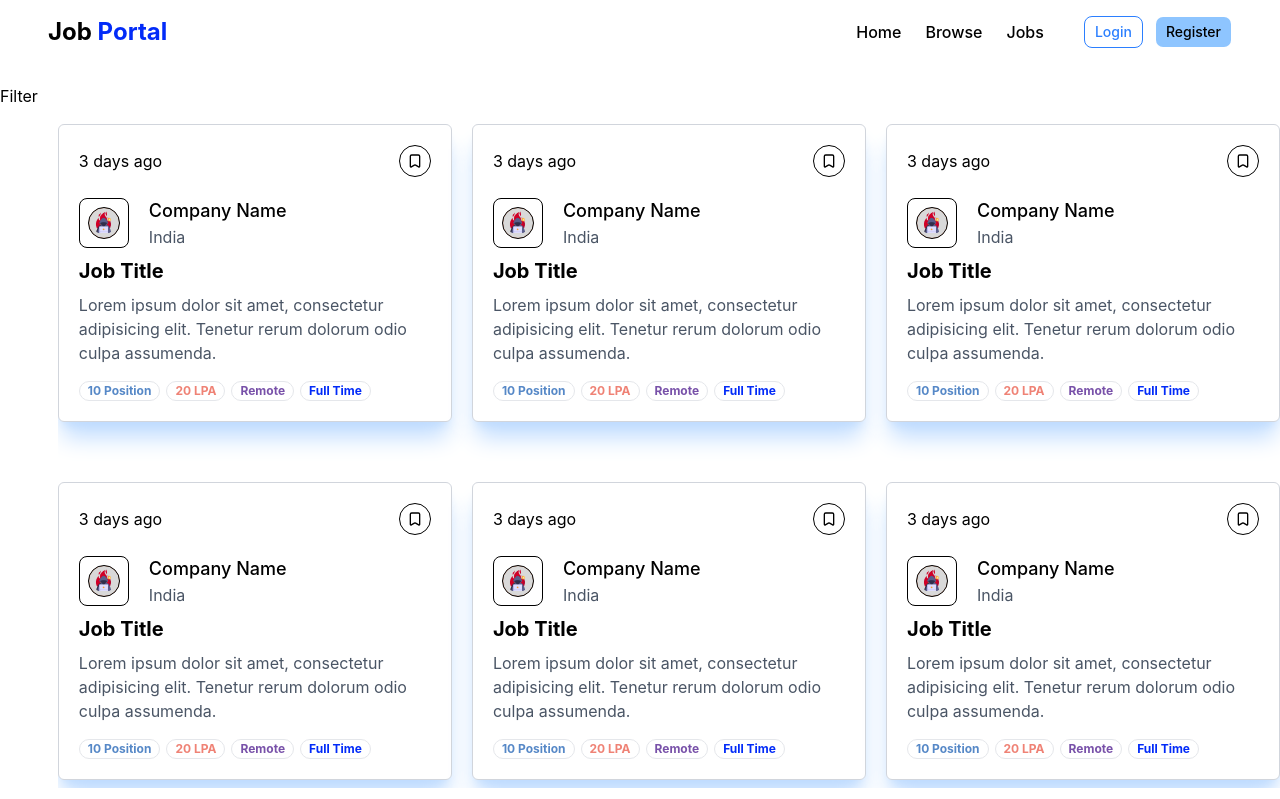
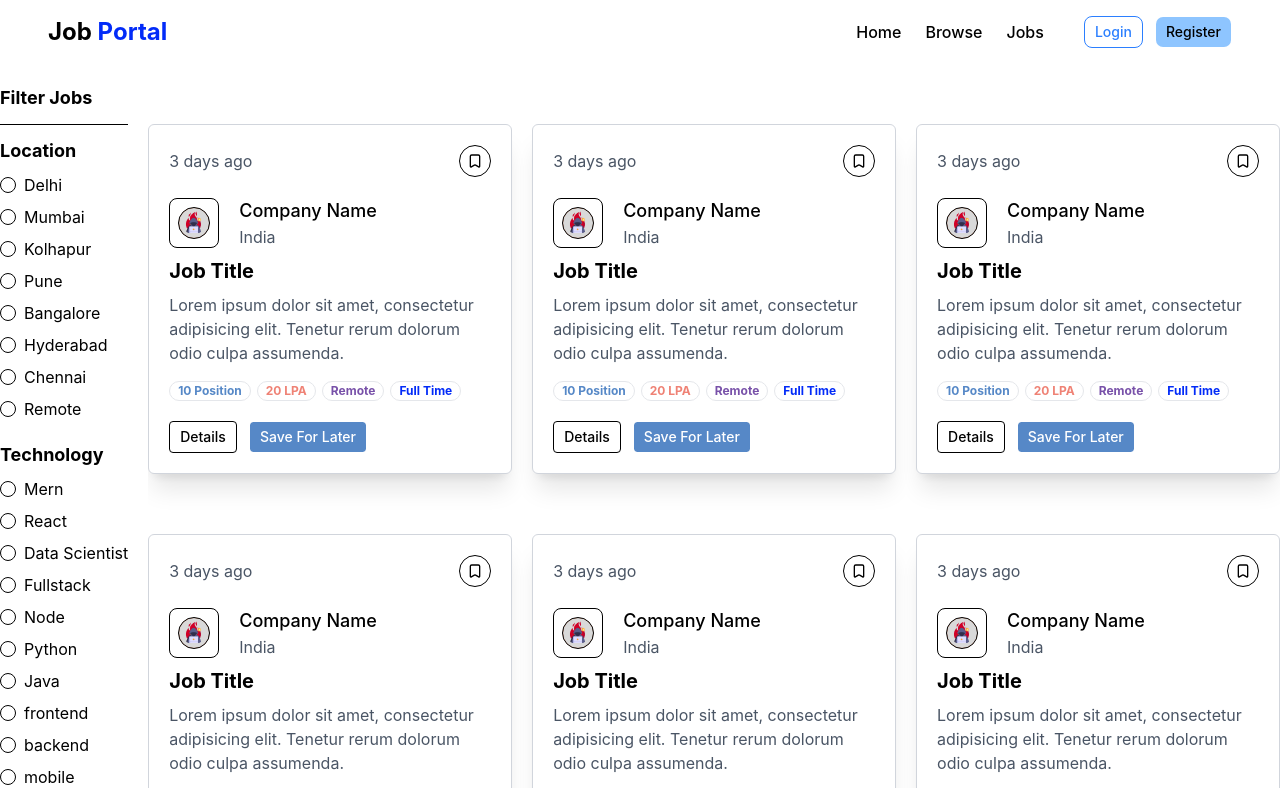
Before and after one commit to TanuTanu511/sunfireSensei, a React (Vite) app in the folder frontend/: page /Jobs in a window 1280 px wide. Shown: the top 799 px of the page. Built offline with nearby package versions, Linux system fonts and the light colour scheme.

Commit message:
Jobs page update

```diff
--- a/frontend/src/components/components_lite/FilterCard.jsx
+++ b/frontend/src/components/components_lite/FilterCard.jsx
@@ -1,11 +1,68 @@
-import React from 'react'
+import React from "react";
+import { RadioGroup, RadioGroupItem } from "../ui/radio-group";
+
+const filterData = [
+  {
+    filterType: "Location",
+    array: [
+      "Delhi",
+      "Mumbai",
+      "Kolhapur",
+      "Pune",
+      "Bangalore",
+      "Hyderabad",
+      "Chennai",
+      "Remote",
+    ],
+  },
+  {
+    filterType: "Technology",
+    array: [
+      "Mern",
+      "React",
+      "Data Scientist",
+      "Fullstack",
+      "Node",
+      "Python",
+      "Java",
+      "frontend",
+      "backend",
+      "mobile",
+      "desktop",
+    ],
+  },
+  {
+    filterType: "Experience",
+    array: ["0-3 years", "3-5 years", "5-7 years", "7+ years"],
+  },
+  {
+    filterType: "Salary",
+    array: ["0-50k", "50k-100k", "100k-200k", "200k+"],
+  },
+];
 
 const FilterCard = () => {
-  return (
-    <div>
-      Filter
-    </div>
-  )
-}
+  return <div>
+    <h1 className="font-bold text-lg">Filter Jobs</h1>
+    <hr className="mt-3"/>
+    <RadioGroup>
+      {
+        filterData.map((data, index) => (
+          <div className="mt-3">
+            <h2 className="font-bold text-lg">{data.filterType}</h2>
+            {
+              data.array.map((item, index) => (
+                <div className="flex items-center space-x-2 mt-2">
+                  <RadioGroupItem value={item}></RadioGroupItem>
+                  <label>{item}</label>
+                </div>
+              ))
+            }
+          </div>
+        ))
+      }
+    </RadioGroup>
+  </div>;
+};
 
-export default FilterCard
+export default FilterCard;
--- a/frontend/src/components/components_lite/Job.jsx
+++ b/frontend/src/components/components_lite/Job.jsx
@@ -7,16 +7,16 @@ import { Badge } from "../ui/badge";
 
 const Job = () => {
   return (
-    <div className="p-5 mt-10 rounded-md shadow-xl bg-white border border-gray-300 cursor-pointer hover:shadow-2xl shadow-blue-200 hover:p-3">
+    <div className="p-5 mt-10 rounded-md shadow-xl bg-white border border-gray-300 cursor-pointer hover:shadow-2xl hover:shadow-blue-200 hover:p-3">
       <div className="flex items-center justify-between mb-5">
-        <h2>3 days ago</h2>
+        <h2 className="font-sm text-gray-600">3 days ago</h2>
         <Button variant="outline" className="rounded-full" size="icon">
           <Bookmark />
         </Button>
       </div>
 
       <div className="flex items-center gap-5 my-2">
-        <Button className="p-6" variant="outline" size="icon" >
+        <Button className="p-6" variant="outline" size="icon">
           <Avatar>
             <AvatarImage src={sunfireLogo}></AvatarImage>
           </Avatar>
@@ -28,8 +28,6 @@ const Job = () => {
       </div>
 
       <div>
-
-
         <div>
           <h2 className="text-xl font-bold text-left my-2">Job Title</h2>
           <p className="font-sm text-gray-600 text-left">
@@ -38,15 +36,31 @@ const Job = () => {
           </p>
         </div>
         <div className="mt-3">
-        <Badge className={"text-[#5688c7] font-bold border border-gray-200"}>10 Position</Badge>
-        <Badge className={"text-[#ef8275] font-bold border border-gray-200 ml-1.5"}>20 LPA</Badge>
-        <Badge className={"text-[#7851a9] font-bold border border-gray-200 ml-1.5"}>Remote</Badge>
-        <Badge className={"text-[#022bf8] font-bold border border-gray-200 ml-1.5"}>Full Time</Badge>
+          <Badge className={"text-[#5688c7] font-bold border border-gray-200"}>
+            10 Position
+          </Badge>
+          <Badge
+            className={"text-[#ef8275] font-bold border border-gray-200 ml-1.5"}
+          >
+            20 LPA
+          </Badge>
+          <Badge
+            className={"text-[#7851a9] font-bold border border-gray-200 ml-1.5"}
+          >
+            Remote
+          </Badge>
+          <Badge
+            className={"text-[#022bf8] font-bold border border-gray-200 ml-1.5"}
+          >
+            Full Time
+          </Badge>
         </div>
       </div>
+      <div className="flex items-center gap-3 mt-5">
+        <Button variant="outline" className="rounded-sm">Details</Button>
+        <Button variant="outline" className="rounded-sm bg-[#5688c7] text-white">Save For Later</Button>
       </div>
-
-
+    </div>
   );
 };
 
--- a/frontend/src/components/components_lite/JobCards.jsx
+++ b/frontend/src/components/components_lite/JobCards.jsx
@@ -3,7 +3,7 @@ import { Badge } from "../ui/badge";
 
 const JobCards = () => {
   return (
-    <div className="p-5 mt-10 rounded-md shadow-xl bg-white border border-gray-300 cursor-pointer hover:shadow-2xl shadow-blue-200 hover:p-3">
+    <div className="p-5 mt-10 rounded-md shadow-xl bg-white border border-gray-300 cursor-pointer hover:shadow-2xl hover:shadow-blue-200 hover:p-3">
       <div>
         <h1 className="text-lg font-medium text-left">Company Name</h1>
         <p className="font-sm text-gray-600 text-left">India</p>
```
Also changed, not shown: 1 other file (tests, documents, lock files or other folders). Lines whose indentation alone changed are shown as unchanged.
